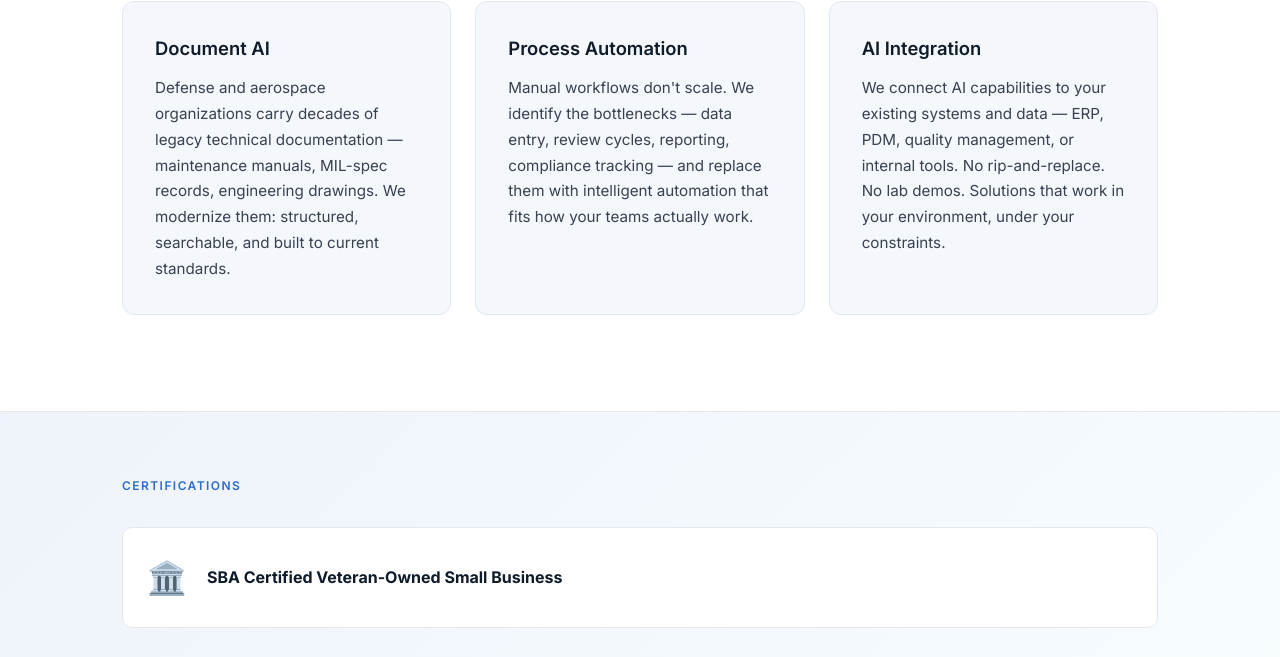
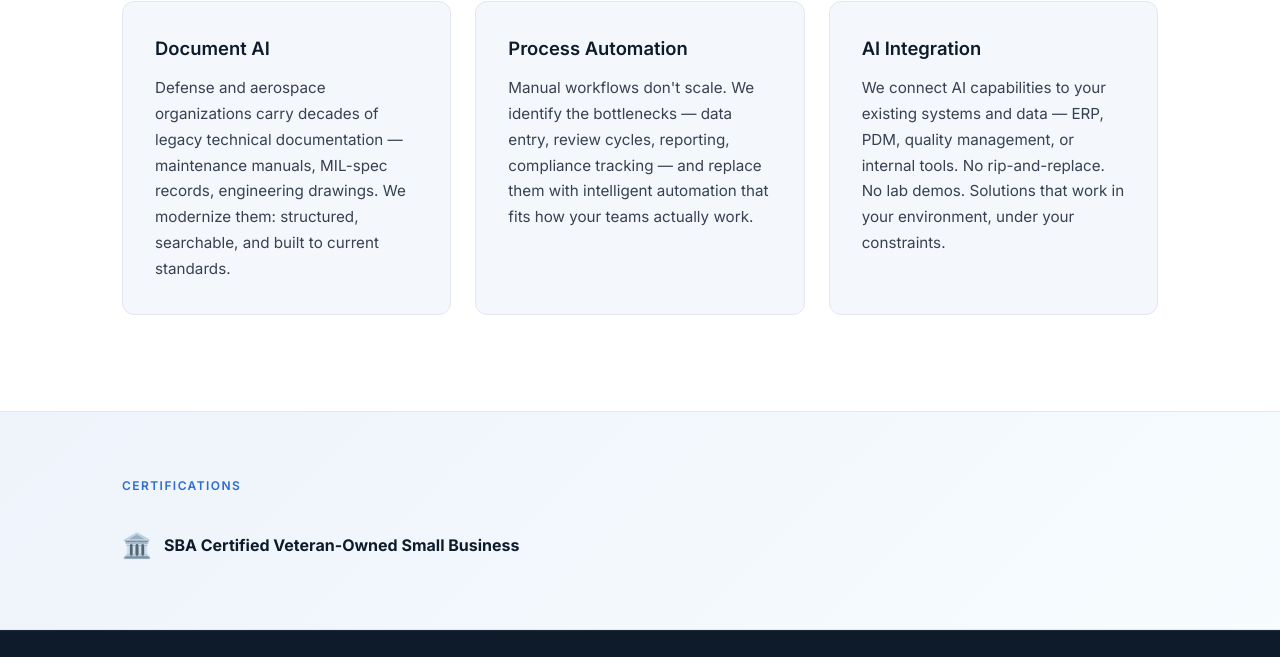
Before and after one commit to bluenebulagroup/bluenebulagroup.github.io, a plain HTML site: page index.html in a window 1280 px wide. Shown: the part 1309-1966 px from the top of the page. Drawn offline with Linux system fonts and the light colour scheme.

Commit message:
Icon and text on same line

```diff
--- a/style.css
+++ b/style.css
@@ -219,41 +219,37 @@ nav {
 }
 
 .cert-badges {
-  display: grid;
-  grid-template-columns: repeat(auto-fit, minmax(260px, 1fr));
-  gap: 1.5rem;
+  display: block;
 }
 
 .cert-badge {
-  display: flex;
+  display: inline-flex;
   align-items: center;
-  gap: 1.25rem;
-  background: var(--white);
-  border: 1px solid var(--gray-200);
-  border-radius: 10px;
-  padding: 1.5rem;
+  gap: 0.75rem;
+  background: transparent;
+  border: none;
+  padding: 0;
   transition: all 0.2s ease;
 }
 
 .cert-badge:hover {
-  border-color: var(--blue);
-  box-shadow: 0 8px 24px rgba(45,107,207,0.12);
-  transform: translateY(-2px);
+  transform: none;
 }
 
 .cert-icon {
-  font-size: 2rem;
+  font-size: 1.5rem;
   flex-shrink: 0;
 }
 
 .cert-content {
-  flex-grow: 1;
+  flex-grow: 0;
 }
 
 .cert-name {
   font-size: 1rem;
   font-weight: 700;
   color: var(--navy);
+  display: inline;
 }
 
 .cards {
```
